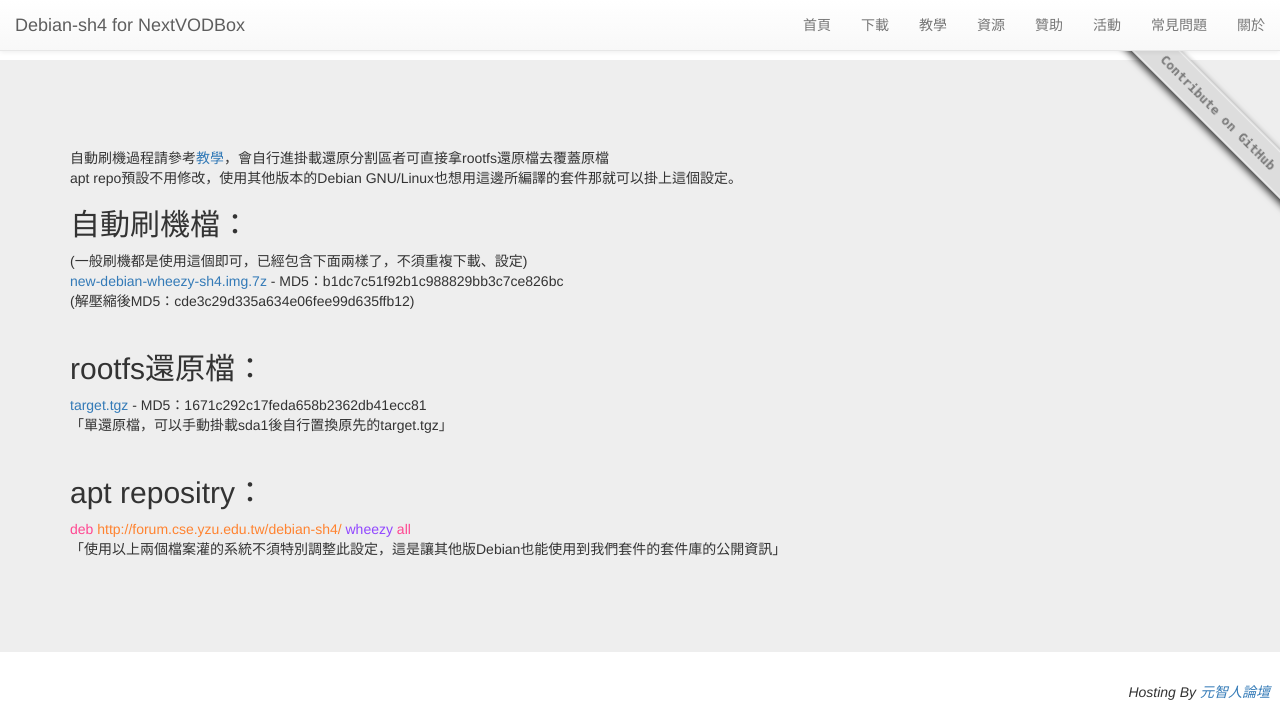
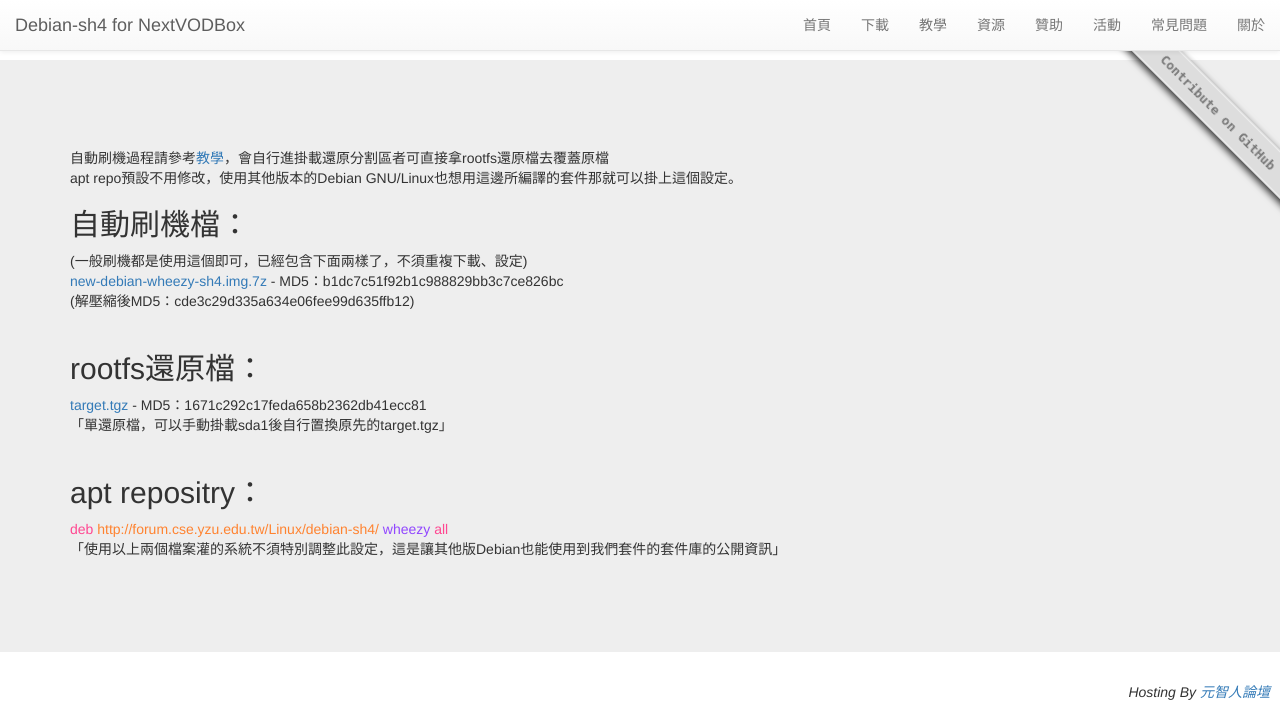
Before and after one commit to PeterDaveHello/debian-sh4-for-nextvodbox-web, a PHP site: page /download.php in a window 1280 px wide. Shown: the top 715 px of the page. Run offline with PHP 8.4, Linux system fonts and the light colour scheme; some libraries are stand-ins or nearby versions.

Commit message:
update repo url in download.php

```diff
--- a/download.php
+++ b/download.php
@@ -16,7 +16,7 @@
       <hr />
 
       <h2>apt repositry：</h2>
-      <font color="#FF4791">deb</font> <font color="#FF8330">http://forum.cse.yzu.edu.tw/debian-sh4/</font> <font color="#9147FF">wheezy</font> <font color="#FF4791">all</font><br />
+      <font color="#FF4791">deb</font> <font color="#FF8330">http://forum.cse.yzu.edu.tw/Linux/debian-sh4/</font> <font color="#9147FF">wheezy</font> <font color="#FF4791">all</font><br />
       「使用以上兩個檔案灌的系統不須特別調整此設定，這是讓其他版Debian也能使用到我們套件的套件庫的公開資訊」
     </p>
   </div>
```
